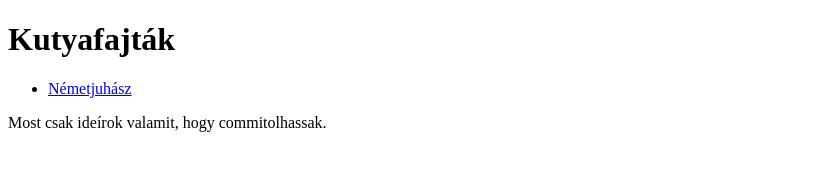
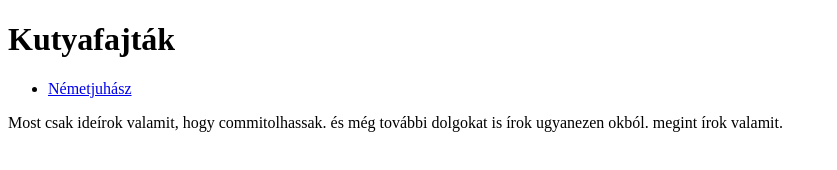
Before and after one commit to konczeszter79/kutyafajtak-html, a plain HTML site: page index.html in a window 1280 px wide. Shown: the whole page, without its empty margins (0-837 px from the left). Drawn offline with Linux system fonts and the light colour scheme.

Commit message:
próbacommit

```diff
--- a/index.html
+++ b/index.html
@@ -10,6 +10,6 @@
     <ul>
         <li><a href="german-shepherd.html">Németjuhász</a></li>
     </ul>
-    Most csak ideírok valamit, hogy commitolhassak.
+    Most csak ideírok valamit, hogy commitolhassak. és még további dolgokat is írok ugyanezen okból. megint írok valamit.
 </body>
 </html>
```
